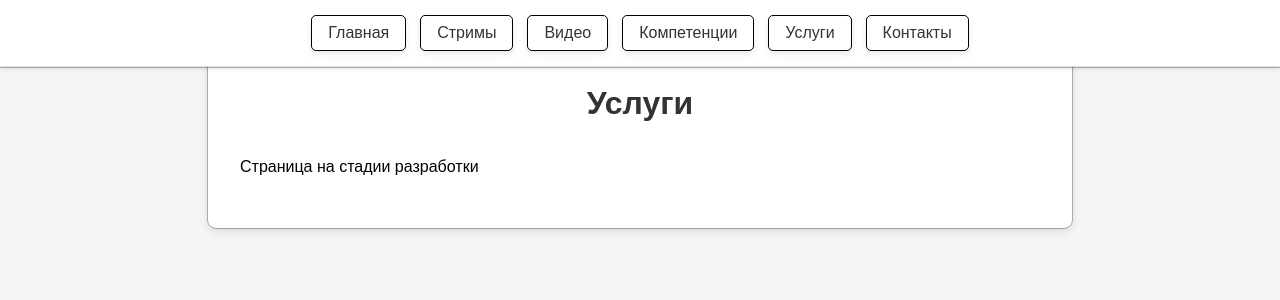
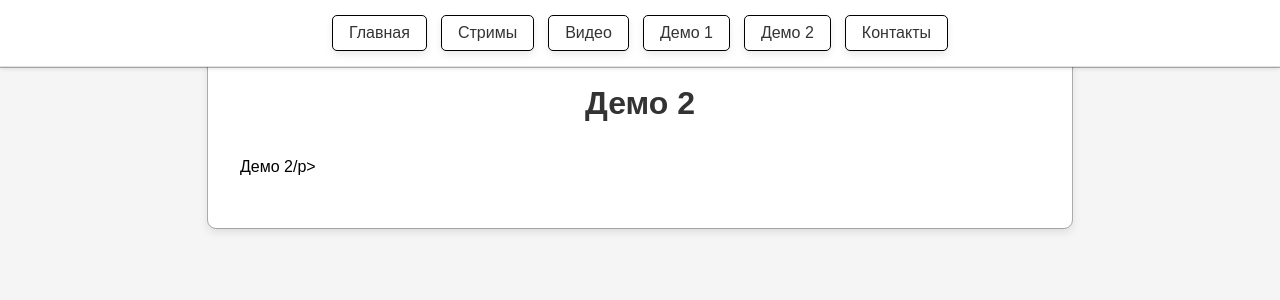
Before and after one commit to eeminov1995/NgenixProjact, a Flask app: page /services in a window 1280 px wide. Shown: the top 300 px of the page. Run offline with Flask 3, Linux system fonts and the light colour scheme.

Commit message:
[update] frontend

```diff
--- a/templates/base.html
+++ b/templates/base.html
@@ -16,8 +16,8 @@
             <li><a href="{{ url_for('index') }}">Главная</a></li>
             <li><a href="{{ url_for('streams') }}">Стримы</a></li>
             <li><a href="{{ url_for('videos') }}">Видео</a></li>
-            <li><a href="{{ url_for('competencies') }}">Компетенции</a></li>
-            <li><a href="{{ url_for('services') }}">Услуги</a></li>
+            <li><a href="{{ url_for('competencies') }}">Демо 1</a></li>
+            <li><a href="{{ url_for('services') }}">Демо 2</a></li>
             <li><a href="{{ url_for('contacts') }}">Контакты</a></li>
         </ul>
     </nav>
--- a/templates/competencies.html
+++ b/templates/competencies.html
@@ -1,8 +1,8 @@
 {% extends "base.html" %}
 
-{% block title %}Компетенции{% endblock %}
+{% block title %}Демо 1{% endblock %}
 
 {% block content %}
-<h1>Компетенции</h1>
-<p>Страница на стадии разработки</p>
+<h1>Демо 1</h1>
+<p>Демо 1</p>
 {% endblock %}
--- a/templates/index.html
+++ b/templates/index.html
@@ -44,11 +44,11 @@
 
 <div class="section">
     <h2>Личные интересы 🏖</h2>
-    <p>В свободное время я увлекаюсь музыкой, астрономией, научпопом, психологией, медициной, этнографией, политологией и философией. Люблю гулять, смотреть фильмы и сериалы, а также играть в настольные игры в кругу друзей. Ценю свою семью и всех хороших людей на этой планете.</p>
+    <p>В свободное время я увлекаюсь музыкой, астрономией, научпопом, психологией, медициной, этнографией, политологией. Люблю гулять, смотреть фильмы и сериалы, а также играть в настольные игры в кругу друзей. Ценю свою семью и всех хороших людей на этой планете.</p>
 </div>
 
 <div class="section">
     <h2>Мотивация 💪</h2>
-    <p>Меня вдохновляют люди, делающие прорывы в науке и медицине, и все те, кто приносит благо обществу.</p>
+    <p>Меня вдохновляют люди, делающие прорывы в науке, и все те, кто приносит благо обществу.</p>
 </div>
 {% endblock %}
--- a/templates/services.html
+++ b/templates/services.html
@@ -1,8 +1,8 @@
 {% extends "base.html" %}
 
-{% block title %}Услуги{% endblock %}
+{% block title %}Демо 2{% endblock %}
 
 {% block content %}
-<h1>Услуги</h1>
-<p>Страница на стадии разработки</p>
+<h1>Демо 2</h1>
+<p>Демо 2/p>
 {% endblock %}
```
